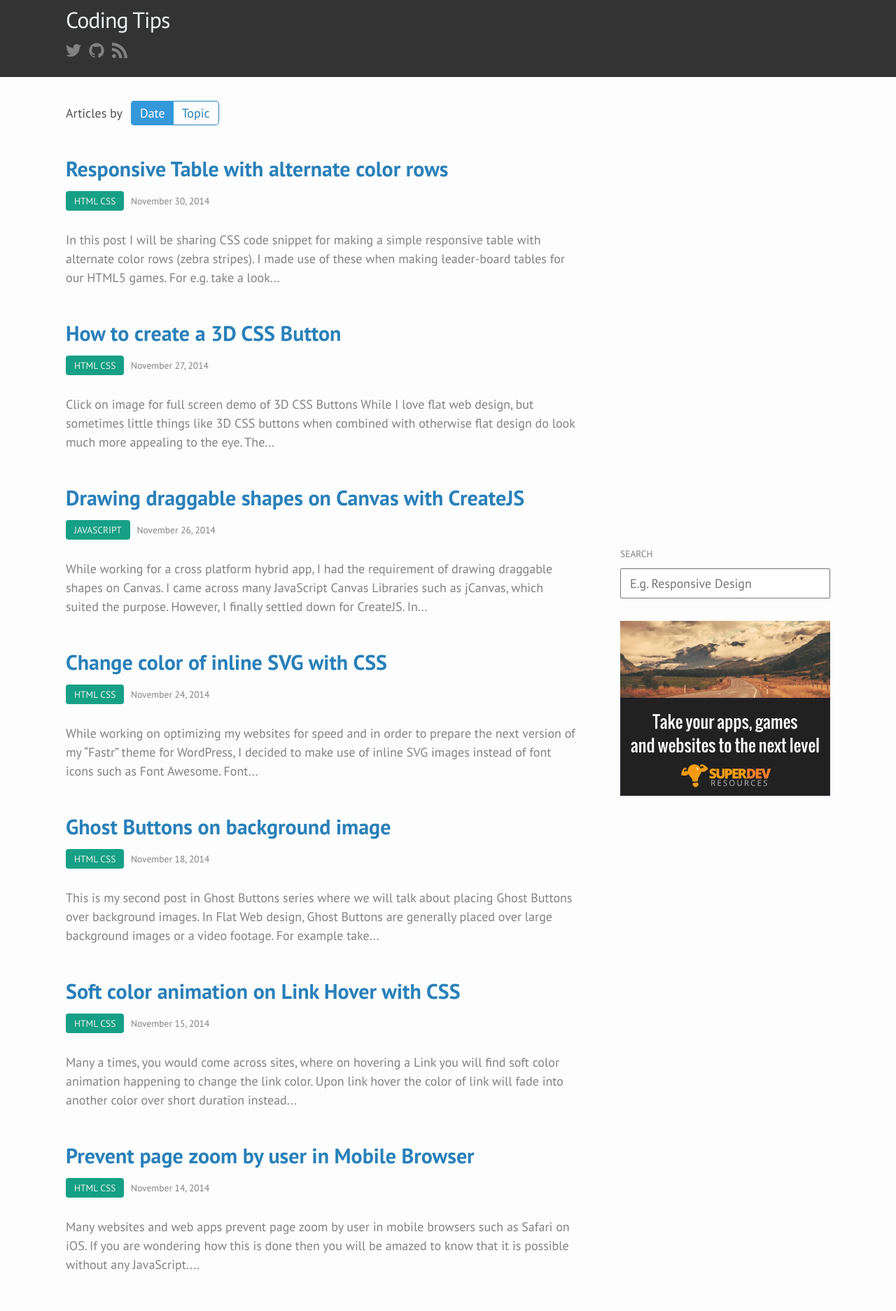
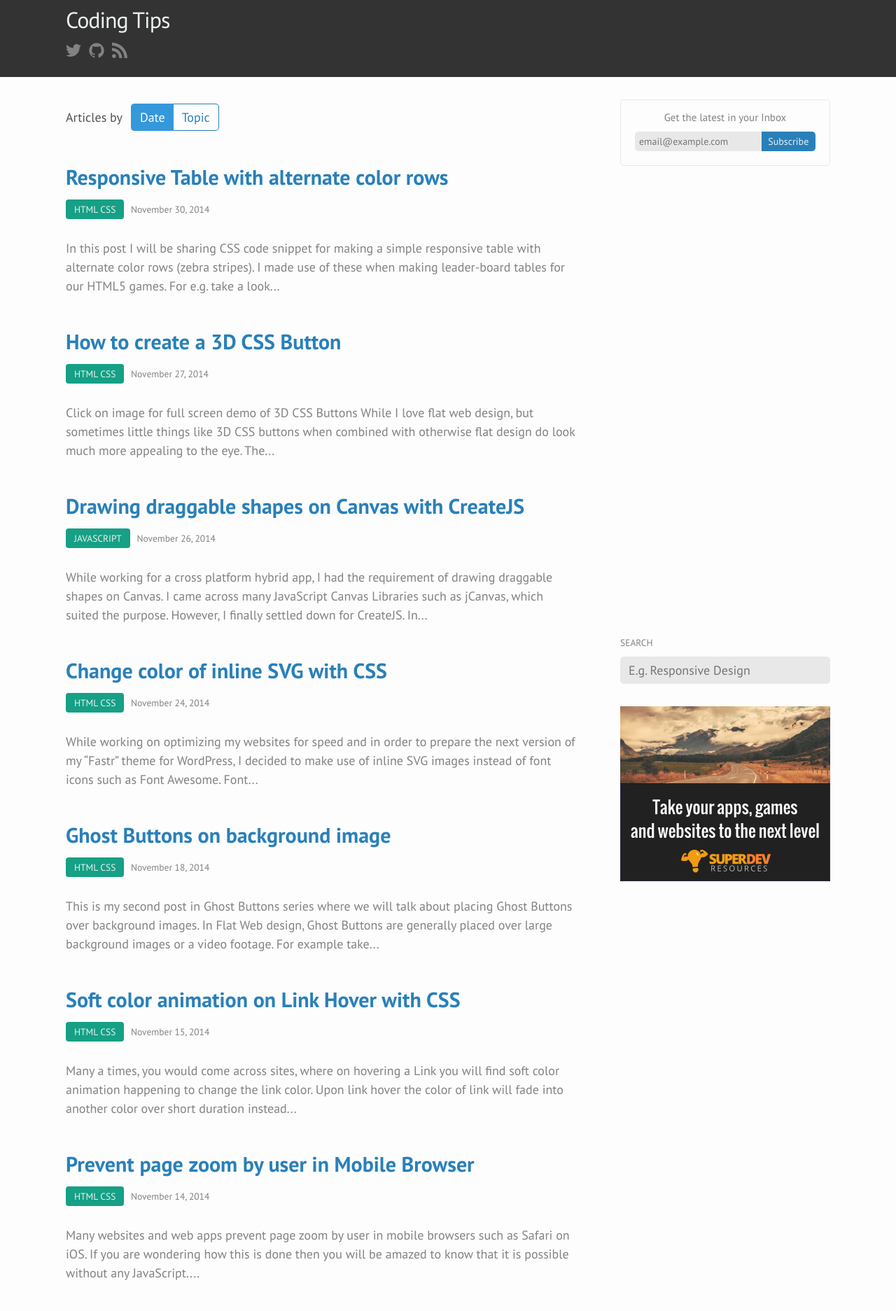
Before and after one commit to jastew/codingtips.kanishkkunal.in, a Jekyll site: the page built from index.html, in a window 1280 px wide. Shown: the top 1873 px of the page at 70% size. Built offline with Jekyll 4.4.1, drawn with Linux system fonts in a browser that asks for light colours.

Commit message:
Adding email subscription form

```diff
--- a/_includes/sidebar.html
+++ b/_includes/sidebar.html
@@ -1,3 +1,5 @@
+{% include subscription-form.html %}
+
 {% include sidebar-ad.html %}
 
 <div class="sidebar-title">Search</div>
--- /dev/null
+++ b/_includes/subscription-form.html
@@ -0,0 +1,5 @@
+<div id="subscribe-box" class="embed">
+
+<form action="https://feedburner.google.com/fb/a/mailverify" method="post" target="popupwindow" onsubmit="window.open('https://feedburner.google.com/fb/a/mailverify?uri=supercodingtips', 'popupwindow', 'scrollbars=yes,width=550,height=520');return true"><p>Get the latest in your Inbox</p><input type="text" style="width:70%" name="email" placeholder="email@example.com"/><input type="hidden" value="supercodingtips" name="uri"/><input type="hidden" name="loc" value="en_US"/><input type="submit" style="width:30%" value="Subscribe" /></form>
+
+</div>
--- a/_sass/_base.scss
+++ b/_sass/_base.scss
@@ -249,6 +249,7 @@ pre {
 
 /* Ghost button styling */
 .ghost-button {
+    display: inline-block;
      border: 1px solid $brand-color;
      border-radius: 5px;
      padding: 7px 12px;
--- a/_sass/_layout.scss
+++ b/_sass/_layout.scss
@@ -199,6 +199,9 @@
 
     input {
         padding:6px 12px;
+        border: none;
+        background-color: $grey-color-light;
+        border-radius: 5px;
         width: 100%;
     }
 }
@@ -272,3 +275,44 @@
         margin-left: 12px;
     }
 }
+
+/* Subscribe box */
+#subscribe-box {
+    border:1px solid $grey-color-light;
+    padding: 20px;
+    padding-top: 14px;
+    text-align: center;
+    border-radius: 5px;
+    font-size: 15px;
+
+    p {
+        color: $grey-color;
+        margin-bottom: 8px;
+    }
+
+    input {
+        padding:3px 6px;
+        width: 100%;
+        border:none;
+        line-height: 1;
+        font-size: 14px;
+        height: 28px;
+    }
+
+    input[type="text"] {
+        background-color: $grey-color-light;
+        color: $grey-color;
+        border-radius: 5px 0 0 5px;
+    }
+
+    input[type="submit"] {
+        background: $brand-color;
+        color: $light-color;
+        border-radius: 0 5px 5px 0;
+        @include transition(background-color .3s ease);
+    }
+
+    input[type="submit"]:hover {
+        background: $brand-color-soft;
+    }
+}
```
